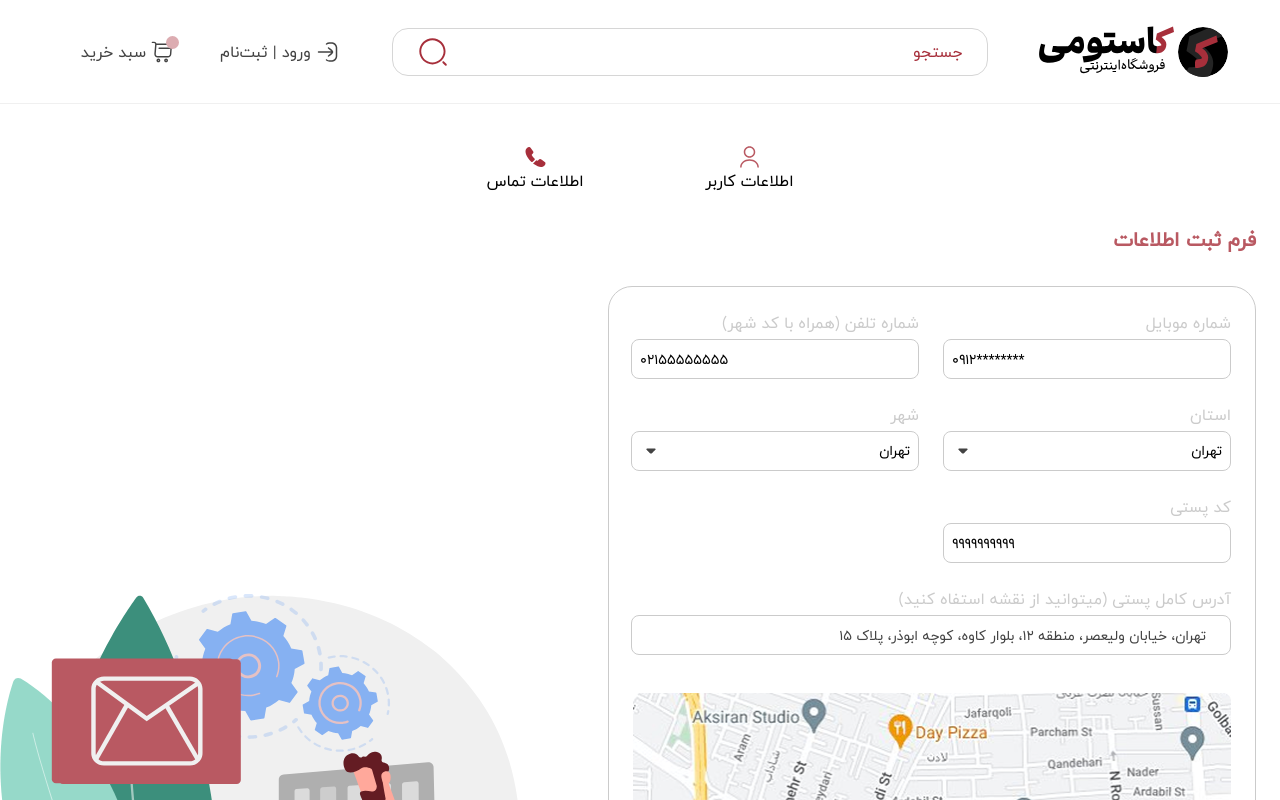
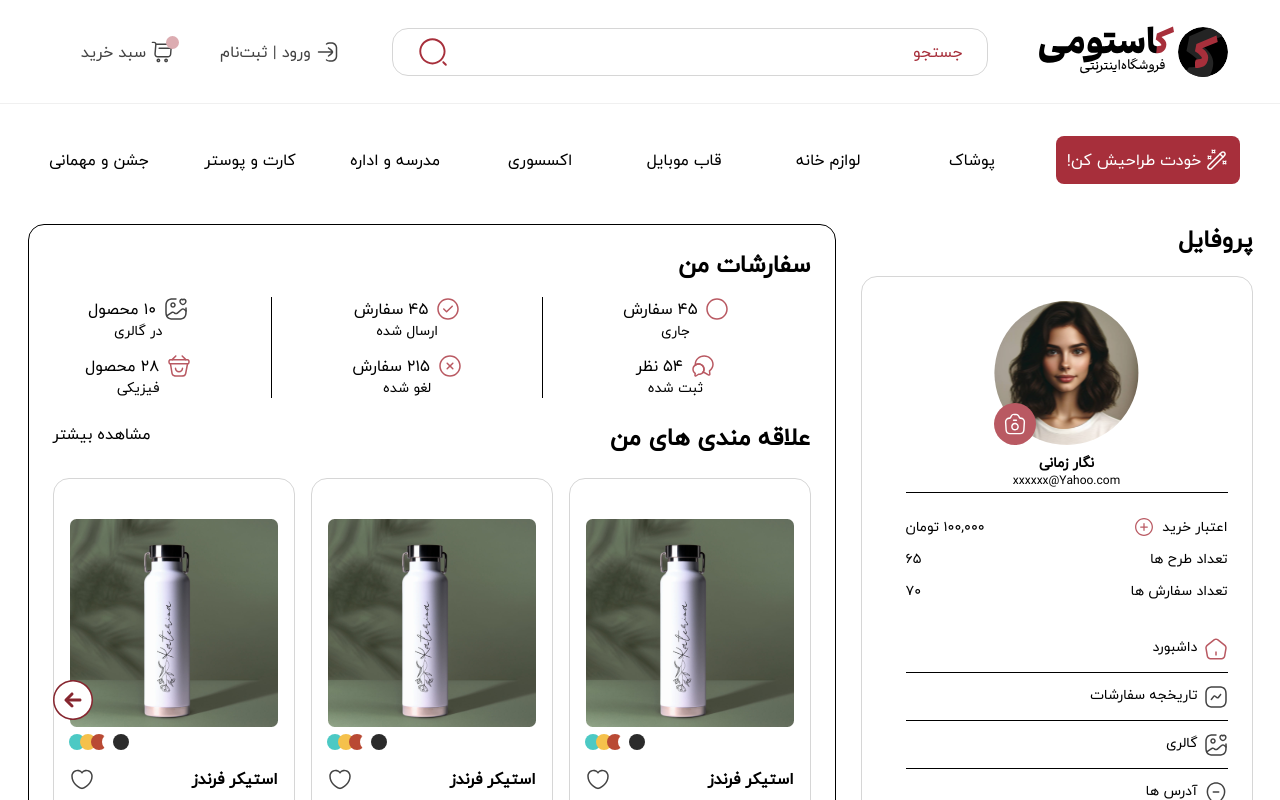
Before and after one commit to Zeinab-Jannati/UI403-4-WD-Customme-Project, a React (Vite) app: page / in a window 1280 px wide. Shown: the top 800 px of the page. Built offline with nearby package versions, Linux system fonts and the light colour scheme.

Commit message:
fix Main Menu Component

```diff
--- a/src/components/MainMenu.jsx
+++ b/src/components/MainMenu.jsx
@@ -1,26 +1,37 @@
-// import { Pencil } from 'lucide-react';
-
+import magicPen from '../assets/icons/magicpen.svg'
 const MainMenu = () => {
     return (
         <div className="w-full flex justify-center mt-[1.5rem]">
             <nav className="flex justify-center items-center w-[75.6rem] h-[4rem] gap-[2rem]">
-            <a
-                href="#"
-                className="flex items-center justify-center gap-1 text-white w-[11.5rem] h-[3rem] rounded-[8px]"
-                style={{ backgroundColor: "var(--color-primary)" }}
-            >
-                {/* <Pencil className="w-4 h-4" /> */}
+                <span className='flex items-center justify-center gap-[0.25rem] text-white w-[11.5rem] h-[3rem] rounded-[8px] bg-[var(--color-primary)]'>
+                    <img src={ magicPen } alt="magic-pen" className='w-[1.5rem] h-[1.5rem]' />
+                    <a href="#">
                         خودت طراحیش کن!
                     </a>
+                </span>
 
                 <div className="flex gap-[2.5rem]">
+                    <span className='flex justify-center w-[6.5rem] h-[1.5rem]'>
                         <a href="#" className="">پوشاک</a>
+                    </span>
+                    <span className='flex justify-center w-[6.5rem] h-[1.5rem]'>
                         <a href="#" className="">لوازم خانه</a>
+                    </span>
+                    <span className='flex justify-center w-[6.5rem] h-[1.5rem]'>
                         <a href="#" className="">قاب موبایل</a>
+                    </span>
+                    <span className='flex justify-center w-[6.5rem] h-[1.5rem]'>
                         <a href="#" className="">اکسسوری</a>
+                    </span>
+                    <span className='flex justify-center w-[6.625rem] h-[1.5rem]'>
                         <a href="#" className="">مدرسه و اداره</a>
+                    </span>
+                    <span className='flex justify-center w-[6.5rem] h-[1.5rem]'>
                         <a href="#" className="">کارت و پوستر</a>
+                    </span>
+                    <span className='flex justify-center w-[7.375rem] h-[1.5rem]'>
                         <a href="#" className="">جشن و مهمانی</a>
+                    </span>
                 </div>
 
             </nav>
--- a/src/main.jsx
+++ b/src/main.jsx
@@ -27,13 +27,13 @@ createRoot(document.getElementById('root')).render(
         {/* <Route path="/" element={<Home />} /> */}
         {/* <Route path="/" element={<Footer />} /> */}
         {/* <Route path="/" element={<MainMenu />} /> */}
-        <Route path="/" element={<UserSignUp />} />
+        {/* <Route path="/" element={<UserSignUp />} /> */}
         {/* <Route path="/" element={<DesignerSignUp />} /> */}
         {/* <Route path="/" element={<App />} /> */}
         {/* <Route path="/" element={<ProfileSidebar />} />  */}
         {/* <Route path="/" element={<OtherProduct />} />  */}
         {/* <Route path="/" element={<AccountInfo />} />  */}
-        {/* <Route path="/" element={<UserProfile />} />  */}
+        <Route path="/" element={<UserProfile />} />
         {/* <Route path="/" element={<OrderStatus />} />  */}
         {/* <Route path="/" element={<OrdersHistory />} />  */}
         {/* <Route path="/" element={<Circles />} />  */}
```
Also changed, not shown: src/assets/icons/magicpen.svg (added), src/assets/images/DesignerSignUp.svg (added). Lines whose indentation alone changed are shown as unchanged.
